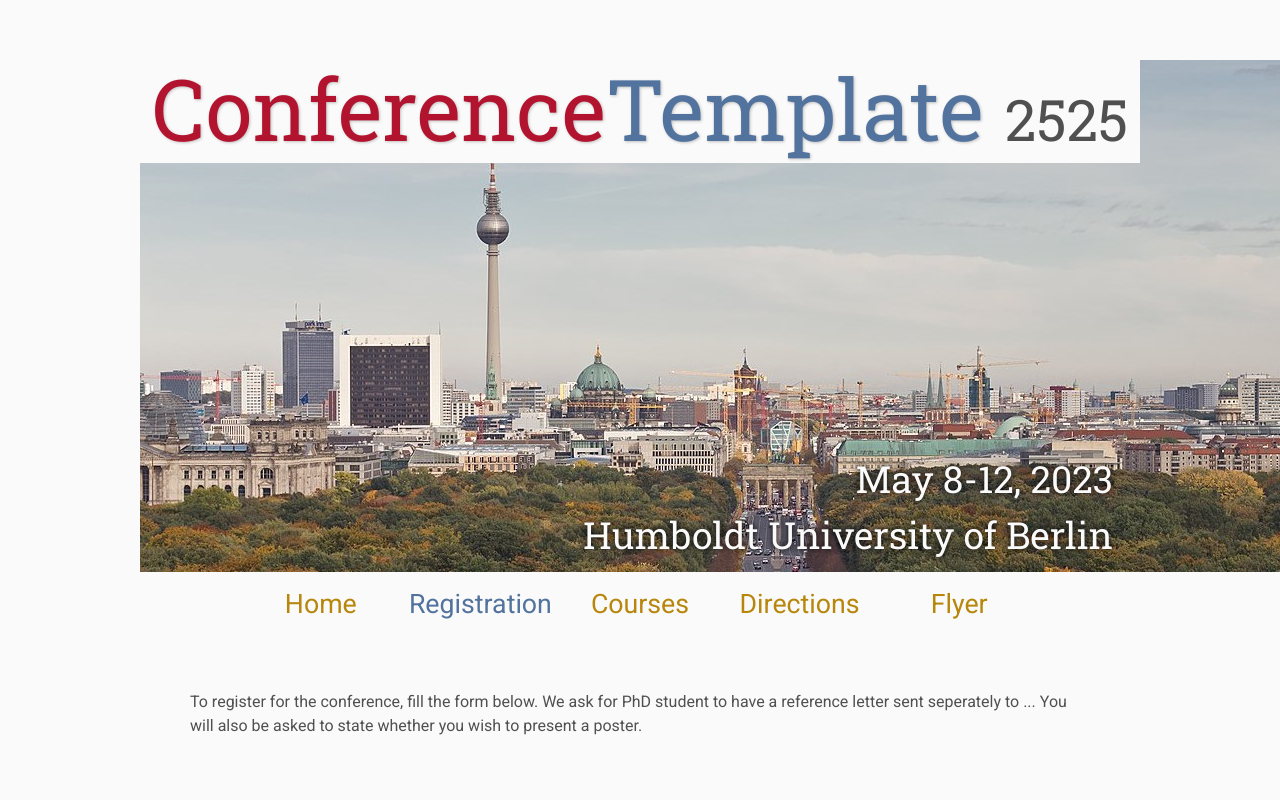
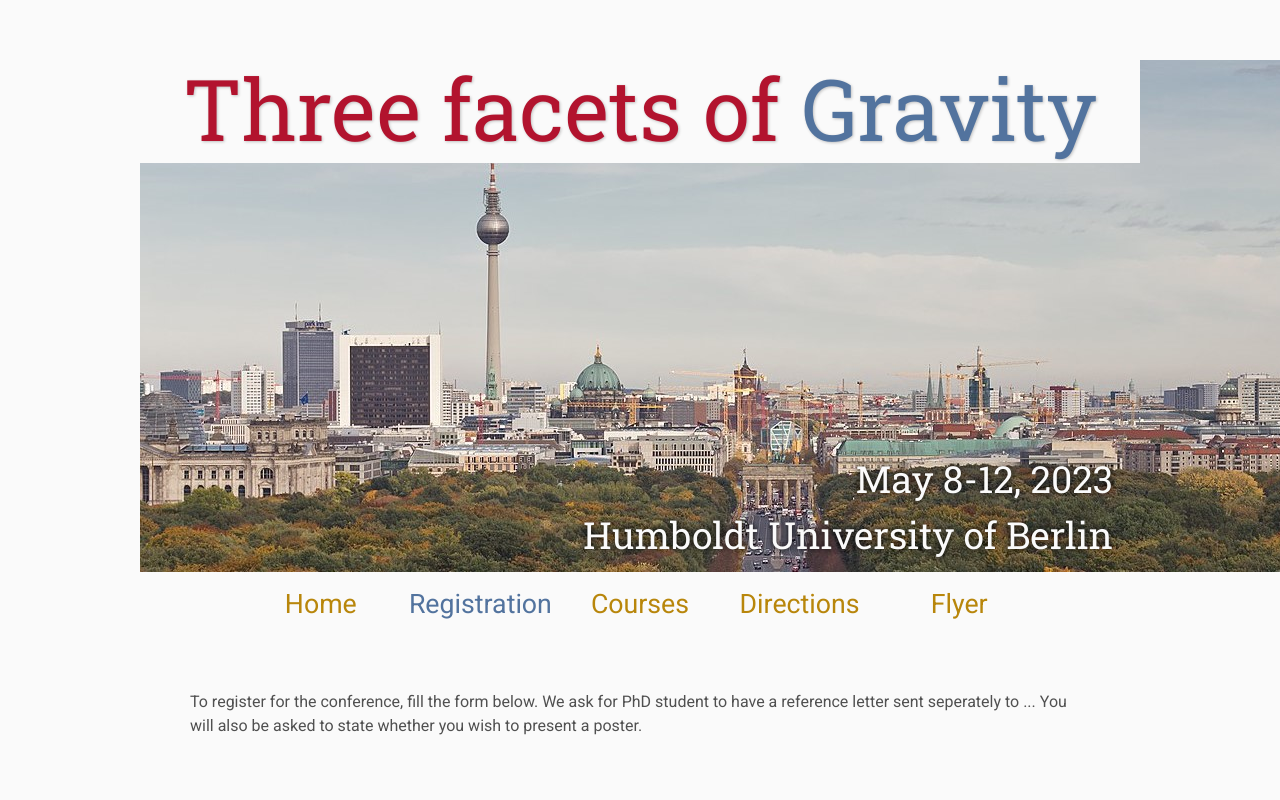
Before and after one commit to gbaverez/facets_of_gravity, a plain HTML site: page registration/index.html in a window 1280 px wide. Shown: the top 800 px of the page. Drawn offline with Linux system fonts and the light colour scheme; files that its build step writes are made by us from their sources.

Commit message:
Update index.html

```diff
--- a/registration/index.html
+++ b/registration/index.html
@@ -17,7 +17,7 @@
     <div class="banner">
         <img src="assets/banner.jpg" alt="Conference Template Banner">
         <div class="top-left">
-            <span class="title1">Conference</span><span class="title2">Template</span> <span class="year">2525</span>
+            <span class="title1">Three facets of </span><span class="title2">Gravity</span>
         </div>
         <div class="bottom-right">
             May 8-12, 2023 <br> Humboldt University of Berlin
```
